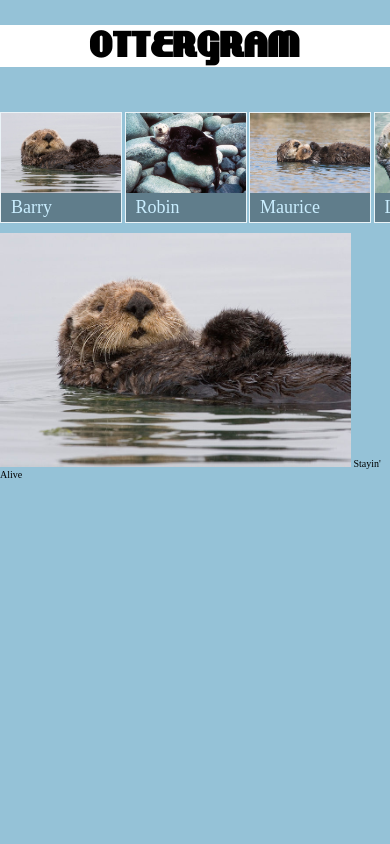
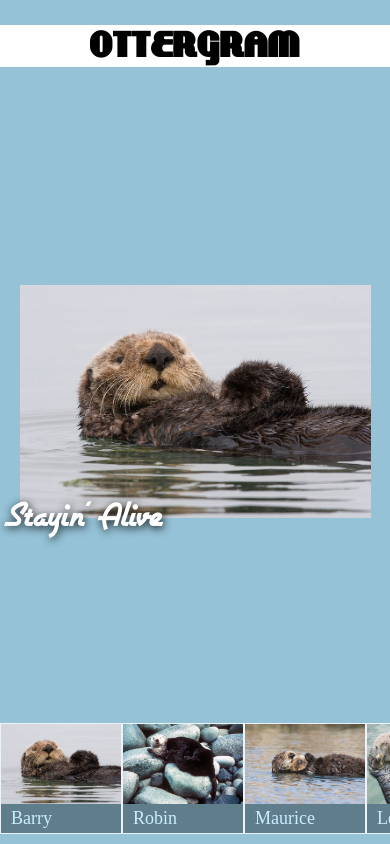
Before and after one commit to harlemtraveler/Ottergram, a website: page index.html in a window 390 px wide. Drawn offline with nearby package versions, Linux system fonts and the light colour scheme.

Commit message:
Implement Flexbox && Begin Adaptive Layouts with Media Queries

```diff
--- a/index.html
+++ b/index.html
@@ -2,6 +2,7 @@
 <html lang="en" dir="ltr">
   <head>
     <meta charset="utf-8">
+    <meta name="viewport" content="width=device-width, initial-scale=1">
     <link rel="stylesheet" href="https://cdnjs.cloudflare.com/ajax/libs/normalize/8.0.1/normalize.css">
     <link rel="stylesheet" href="stylesheets/styles.css">
     <title>Ottergram</title>
@@ -78,8 +79,10 @@
       </ul>
 
       <div class="detail-image-container">
-        <img src="img/otter1.jpg" alt="" class="detail-image">
-        <span class="detail-image-title">Stayin' Alive</span>
+        <div class="detail-image-frame">
+          <img src="img/otter1.jpg" alt="" class="detail-image">
+          <span class="detail-image-title">Stayin' Alive</span>
+        </div>
       </div>
     </main>
 
--- a/stylesheets/styles.css
+++ b/stylesheets/styles.css
@@ -1,10 +1,21 @@
+@font-face {
+  font-family: 'airstreamregular';
+  src: url('fonts/Airstream-webfont.eot');
+  src: url('fonts/Airstream-webfont.eot?#iefix') format('embedded-opentype'),
+  url('fonts/Airstream-webfont.woff') format('woff'),
+  url('fonts/Airstream-webfont.ttf') format('truetype'),
+  url('fonts/Airstream-webfont.svg#airstreamregular') format('svg');
+  font-weight: normal;
+  font-style: normal;
+}
+
 @font-face {
   font-family: 'lakeshore';
   src: url('fonts/LAKESHOR-webfont.eot');
   src: url('fonts/LAKESHOR-webfont.eot?#iefix') format('embedded-opentype'),
   url('fonts/LAKESHOR-webfont.woff') format('woff'),
   url('fonts/LAKESHOR-webfont.ttf') format('truetype'),
-  url('fonts/LAKESHOR-webfont.svg') format('svg');
+  url('fonts/LAKESHOR-webfont.svg#lakeshore') format('svg');
   font-weight: normal;
   font-style: normal;
 }
@@ -26,6 +37,10 @@ a {
   text-decoration: none;
 }
 
+.main-header {
+  flex: 0 1 auto;
+}
+
 .logo-text {
   background: white;
 
@@ -35,7 +50,17 @@ a {
   font-size: 37px;
 }
 
+.main-content {
+  flex: 1 1 auto;
+  display: flex;
+  flex-direction: column;
+}
+
 .thumbnail-list {
+  flex: 0 1 auto;
+  order: 2;
+  display: flex;
+  justify-content: space-between;
   list-style: none;
   padding: 0;
 
@@ -44,28 +69,16 @@ a {
   overflow-x: auto;
 }
 
-.thumbnail-item + .thumbnail-item {
-  margin-top: 10px;
-}
+.thumbnail-item {
+  /* Below produces horizintal scroll "ferris wheel" */
+  display: inline-block;
+  min-width: 120px;
+  max-width: 120px;
 
-.thumbnail-item {
   /* Not all browsers support rgba */
   border: 1px solid rgb(100%, 100%, 100%);
   border: 1px solid rgba(100%, 100%, 100%, 0.8);
-  /* display: block; */
-
-  /* Below produces horizintal scroll "ferris wheel" */
-  display: inline-block;
-  width: 120px;
 }
-
-/* #barry-otter {
-  background: green;
-}
-
-li {
-  background: red;
-} */
 
 .thumbnail-image {
   display: block;
@@ -83,6 +96,30 @@ li {
   font-size: 18px;
 }
 
+.detail-image-container {
+  flex: 1 1 auto;
+  /* Makes items flex and aligns content to center (vertically & horizintally) */
+  display: flex;
+  justify-content: center;
+  align-items: center;
+}
+
+.detail-image-frame {
+  position: relative;
+  text-align: center;
+}
+
 .detail-image {
   width: 90%;
 }
+
+.detail-image-title {
+  position: absolute;
+  bottom: -16px;
+  left: 4px;
+
+  font-family: airstreamregular;
+  color: white;
+  text-shadow: rgba(0, 0, 0, 0.9) 1px 2px 9px;
+  font-size: 40px;
+}
```
